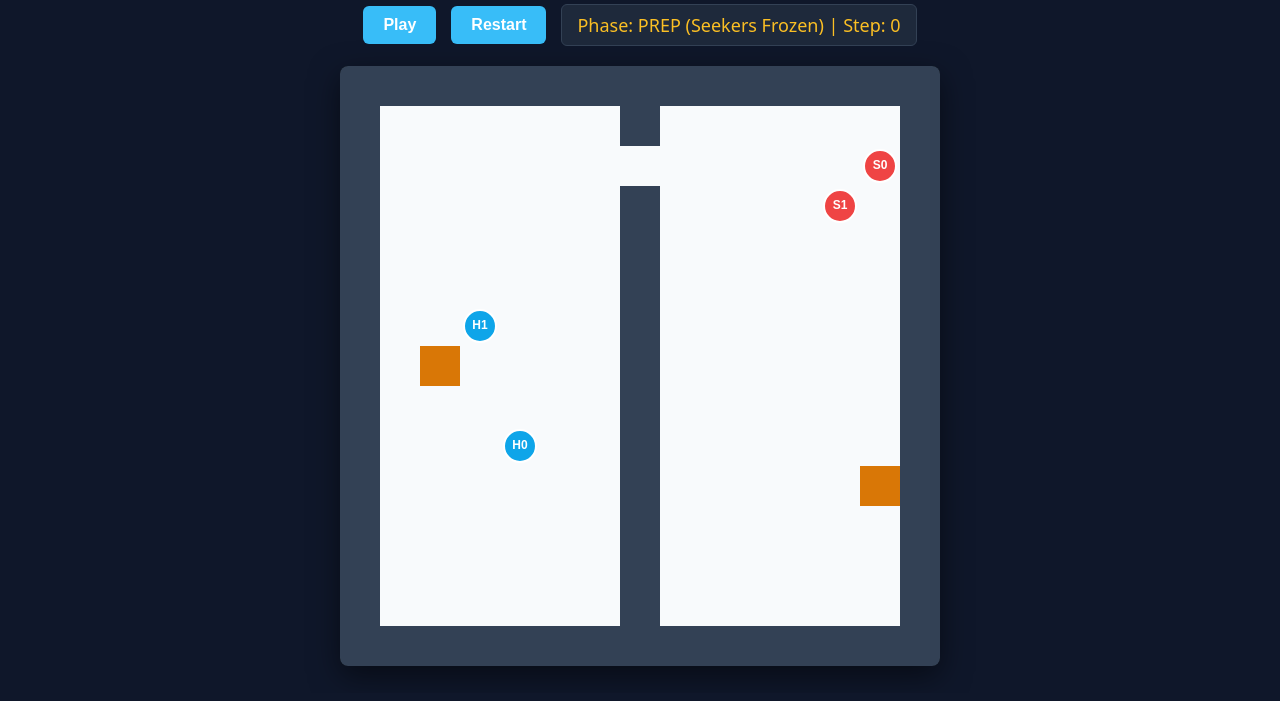
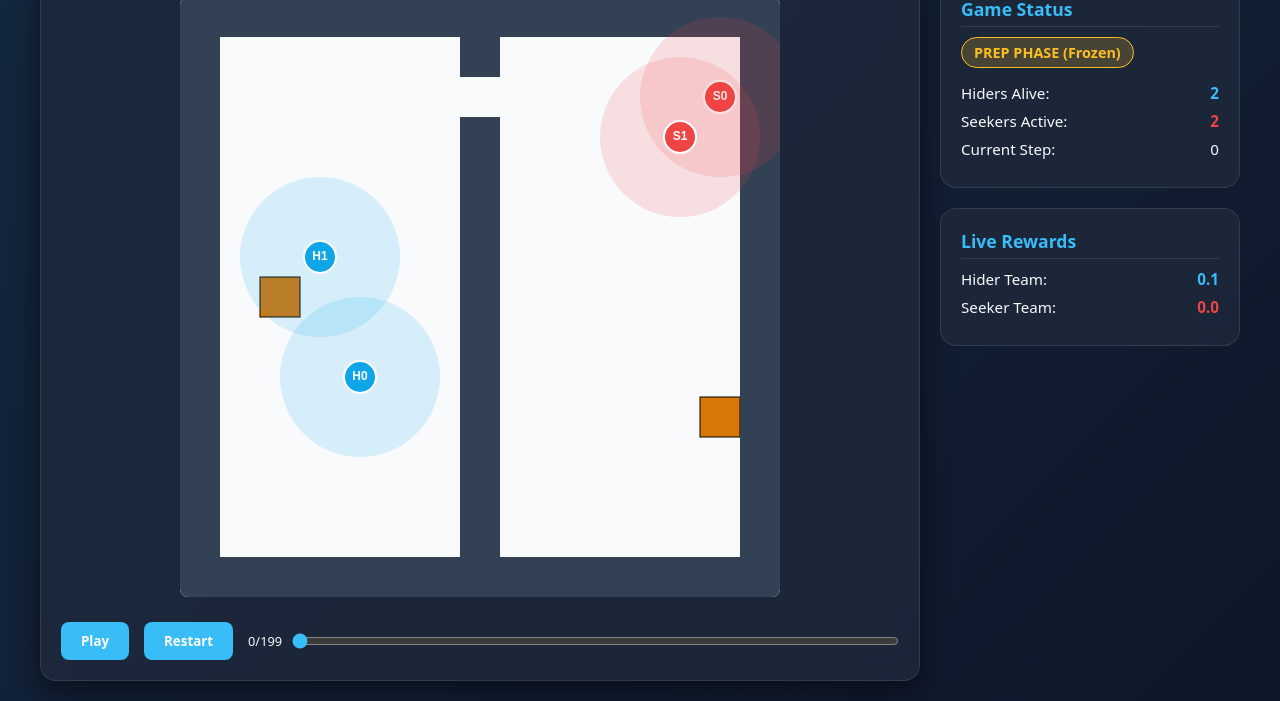
Before and after one commit to Awlishahnazi/hide-and-seek-rl, a plain HTML site: page demo/index.html in a window 1280 px wide. Shown: the part 107-808 px from the top of the page. Drawn offline with Linux system fonts and the light colour scheme.

Commit message:
webpage modified for better view and UX

```diff
--- a/demo/index.html
+++ b/demo/index.html
@@ -3,77 +3,209 @@
 <head>
     <meta charset="UTF-8">
     <meta name="viewport" content="width=device-width, initial-scale=1.0">
-    <title>Hide-and-Seek RL Replay</title>
+    <title>Hide-and-Seek RL - Interactive Demo</title>
     <style>
         :root {
             --bg-color: #0f172a;
-            --card-bg: #1e293b;
+            --card-bg: rgba(30, 41, 59, 0.85);
             --text-color: #f8fafc;
             --primary-color: #38bdf8;
             --wall-color: #334155;
-            --hider-color: #0ea5e9;
-            --seeker-color: #ef4444;
-            --box-color: #d97706;
-            --locked-box-color: #fbbf24;
+            --grid-bg: #f8fafc;
         }
+        * { margin: 0; padding: 0; box-sizing: border-box; font-family: system-ui, -apple-system, sans-serif; }
         body {
             background-color: var(--bg-color);
             color: var(--text-color);
-            font-family: system-ui, -apple-system, sans-serif;
             display: flex;
             flex-direction: column;
             align-items: center;
-            justify-content: center;
             min-height: 100vh;
-            margin: 0;
+            padding: 20px;
+            background-image: linear-gradient(135deg, rgba(56,189,248,0.1), transparent);
         }
-        h1 { color: var(--primary-color); margin-bottom: 20px; }
+        h1 { color: var(--primary-color); margin-bottom: 20px; font-size: 2rem; text-shadow: 0 0 10px rgba(56,189,248,0.3); }
+
+        .dashboard {
+            display: flex;
+            gap: 20px;
+            max-width: 1200px;
+            width: 100%;
+            align-items: flex-start;
+        }
+
+        .main-viewer {
+            flex: 1;
+            background: var(--card-bg);
+            backdrop-filter: blur(12px);
+            padding: 20px;
+            border-radius: 16px;
+            border: 1px solid rgba(255, 255, 255, 0.1);
+            box-shadow: 0 10px 30px rgba(0,0,0,0.5);
+        }
+
+        .canvas-container {
+            position: relative;
+            display: inline-block;
+            width: 100%;
+        }
+
+        canvas {
+            background-color: var(--grid-bg);
+            border-radius: 8px;
+            width: 100%;
+            height: auto;
+            max-width: 600px;
+            display: block;
+            margin: 0 auto;
+        }
+
         .controls {
             display: flex;
+            flex-wrap: wrap;
             gap: 15px;
-            margin-bottom: 20px;
+            margin-top: 20px;
             align-items: center;
+            justify-content: center;
         }
+
         button {
             padding: 10px 20px;
             background-color: var(--primary-color);
             color: #fff;
             border: none;
-            border-radius: 6px;
+            border-radius: 8px;
             cursor: pointer;
             font-weight: bold;
-            font-size: 16px;
-            transition: 0.2s;
+            transition: all 0.2s;
+            display: flex;
+            align-items: center;
+            gap: 5px;
         }
-        button:hover { background-color: #0ea5e9; }
-        button:disabled { background-color: #475569; cursor: not-allowed; }
-        #status {
-            font-size: 18px;
+        button:hover { background-color: #0ea5e9; transform: translateY(-2px); }
+        button:disabled { background-color: #475569; cursor: not-allowed; transform: none; }
+
+        .slider-container {
+            flex: 1;
+            display: flex;
+            align-items: center;
+            gap: 10px;
+        }
+        input[type=range] {
+            width: 100%;
+            cursor: pointer;
+            accent-color: var(--primary-color);
+        }
+
+        .side-panel {
+            width: 300px;
+            display: flex;
+            flex-direction: column;
+            gap: 20px;
+        }
+
+        .info-card {
             background: var(--card-bg);
-            padding: 8px 15px;
-            border-radius: 6px;
-            border: 1px solid #334155;
+            backdrop-filter: blur(12px);
+            padding: 20px;
+            border-radius: 16px;
+            border: 1px solid rgba(255, 255, 255, 0.1);
         }
-        .prep { color: #fbbf24; }
-        .chase { color: #ef4444; }
-        canvas {
-            background-color: #000;
-            border-radius: 8px;
-            box-shadow: 0 10px 30px rgba(0,0,0,0.5);
+
+        .info-card h3 {
+            font-size: 1.1rem;
+            margin-bottom: 10px;
+            color: var(--primary-color);
+            border-bottom: 1px solid rgba(255,255,255,0.1);
+            padding-bottom: 5px;
+        }
+
+        .phase-badge {
+            display: inline-block;
+            padding: 5px 12px;
+            border-radius: 20px;
+            font-weight: bold;
+            font-size: 0.9rem;
+        }
+        .prep { background: rgba(251, 191, 36, 0.2); color: #fbbf24; border: 1px solid #fbbf24; }
+        .chase { background: rgba(239, 68, 68, 0.2); color: #ef4444; border: 1px solid #ef4444; }
+
+        .stat-row {
+            display: flex;
+            justify-content: space-between;
+            margin-bottom: 8px;
+            font-size: 0.95rem;
+        }
+        .hider-stat { color: #38bdf8; font-weight: bold; }
+        .seeker-stat { color: #ef4444; font-weight: bold; }
+
+        @media (max-width: 900px) {
+            .dashboard { flex-direction: column; }
+            .side-panel { width: 100%; flex-direction: row; }
+            .info-card { flex: 1; }
+        }
+        @media (max-width: 600px) {
+            .side-panel { flex-direction: column; }
+            .controls { flex-direction: column; }
+            .slider-container { width: 100%; }
         }
     </style>
 </head>
 <body>
 
-    <h1>Hide-and-Seek RL Replay</h1>
+    <h1>Multi-Agent Hide & Seek</h1>
 
-    <div class="controls">
-        <button id="play-btn" onclick="togglePlay()">Play</button>
-        <button id="restart-btn" onclick="restart()">Restart</button>
-        <span id="status">Loading...</span>
+    <div class="dashboard">
+
+        <div class="main-viewer">
+            <div class="canvas-container">
+                <canvas id="gameCanvas" width="600" height="600"></canvas>
+            </div>
+
+            <div class="controls">
+                <button id="play-btn" onclick="togglePlay()">Play</button>
+                <button id="restart-btn" onclick="restart()">Restart</button>
+                <div class="slider-container">
+                    <span id="step-label" style="font-size: 0.8rem;">0/0</span>
+                    <input type="range" id="timeline" min="0" max="100" value="0" oninput="scrubTimeline(this.value)">
+                </div>
+            </div>
+        </div>
+
+
+        <div class="side-panel">
+            <div class="info-card">
+                <h3>Game Status</h3>
+                <div style="margin-bottom: 15px;">
+                    <span id="phase-badge" class="phase-badge prep">PREP PHASE</span>
+                </div>
+                <div class="stat-row">
+                    <span>Hiders Alive:</span>
+                    <span class="hider-stat" id="hiders-alive">2</span>
+                </div>
+                <div class="stat-row">
+                    <span>Seekers Active:</span>
+                    <span class="seeker-stat" id="seekers-alive">2</span>
+                </div>
+                <div class="stat-row">
+                    <span>Current Step:</span>
+                    <span id="current-step">0</span>
+                </div>
+            </div>
+
+            <div class="info-card">
+                <h3>Live Rewards</h3>
+                <div class="stat-row">
+                    <span>Hider Team:</span>
+                    <span class="hider-stat" id="hider-reward">0.0</span>
+                </div>
+                <div class="stat-row">
+                    <span>Seeker Team:</span>
+                    <span class="seeker-stat" id="seeker-reward">0.0</span>
+                </div>
+            </div>
+        </div>
     </div>
-
-    <canvas id="gameCanvas" width="600" height="600"></canvas>
 
     <script>
         const canvas = document.getElementById('gameCanvas');
@@ -86,23 +218,47 @@
         let intervalId = null;
         let speed = 100;
 
+
         fetch('replay.json')
             .then(response => response.json())
             .then(data => {
                 replayData = data;
-                document.getElementById('status').textContent = "Ready to play!";
+                document.getElementById('timeline').max = data.steps.length - 1;
                 drawFrame(0);
             })
-            .catch(error => {
-                console.error("Error loading replay:", error);
-                document.getElementById('status').textContent = "Error loading replay.json";
-            });
+            .catch(error => console.error("Error loading:", error));
 
         function drawFrame(stepIndex) {
             if (!replayData || !replayData.steps[stepIndex]) return;
 
             const step = replayData.steps[stepIndex];
             const grid = step.grid;
+
+
+            document.getElementById('step-label').textContent = `${stepIndex}/${replayData.steps.length - 1}`;
+            document.getElementById('current-step').textContent = step.step;
+
+            const badge = document.getElementById('phase-badge');
+            if (step.is_prep_phase) {
+                badge.textContent = "PREP PHASE (Frozen)";
+                badge.className = "phase-badge prep";
+            } else {
+                badge.textContent = "CHASE PHASE";
+                badge.className = "phase-badge chase";
+            }
+
+
+            let hReward = 0, sReward = 0;
+
+            if(step.rewards) {
+                for(let key in step.rewards) {
+                    if(key.startsWith("hider")) hReward += step.rewards[key];
+                    if(key.startsWith("seeker")) sReward += step.rewards[key];
+                }
+            }
+            document.getElementById('hider-reward').textContent = hReward.toFixed(1);
+            document.getElementById('seeker-reward').textContent = sReward.toFixed(1);
+
 
             ctx.fillStyle = '#f8fafc';
             ctx.fillRect(0, 0, canvas.width, canvas.height);
@@ -113,51 +269,41 @@
                     const px = x * cellSize;
                     const py = y * cellSize;
 
-                    if (cell === 1) {
-                        ctx.fillStyle = '#334155';
-                        ctx.fillRect(px, py, cellSize, cellSize);
-                    } else if (cell === 2) {
-                        ctx.fillStyle = '#d97706';
-                        ctx.fillRect(px, py, cellSize, cellSize);
+                    if (cell === 1) { ctx.fillStyle = '#334155'; ctx.fillRect(px, py, cellSize, cellSize); }
+                    else if (cell === 2) {
+                        ctx.fillStyle = '#d97706'; ctx.fillRect(px, py, cellSize, cellSize);
+                        ctx.strokeStyle = '#000'; ctx.strokeRect(px, py, cellSize, cellSize);
                     } else if (cell === 3) {
-                        ctx.fillStyle = '#fbbf24';
-                        ctx.fillRect(px, py, cellSize, cellSize);
+                        ctx.fillStyle = '#fbbf24'; ctx.fillRect(px, py, cellSize, cellSize);
+                        ctx.strokeStyle = '#000'; ctx.strokeRect(px, py, cellSize, cellSize);
                     }
                 }
             }
 
-            if (step.hiders && Array.isArray(step.hiders)) {
-                step.hiders.forEach((pos, i) => {
-                    drawAgent(pos[0], pos[1], '#0ea5e9', `H${i}`);
-                });
-            }
 
-            if (step.seekers && Array.isArray(step.seekers)) {
-                step.seekers.forEach((pos, i) => {
-                    drawAgent(pos[0], pos[1], '#ef4444', `S${i}`);
-                });
-            }
-
-            // Update Status
-            const statusEl = document.getElementById('status');
-            statusEl.textContent = `${step.is_prep_phase ? 'Phase: PREP (Seekers Frozen)' : 'Phase: CHASE'} | Step: ${step.step}`;
-            statusEl.className = step.is_prep_phase ? 'prep' : 'chase';
+            if (step.hiders) step.hiders.forEach((pos, i) => drawAgent(pos[0], pos[1], '#0ea5e9', `H${i}`));
+            if (step.seekers) step.seekers.forEach((pos, i) => drawAgent(pos[0], pos[1], '#ef4444', `S${i}`));
         }
 
         function drawAgent(x, y, color, label) {
             const centerX = x * cellSize + cellSize / 2;
             const centerY = y * cellSize + cellSize / 2;
-            const radius = cellSize / 2 - 4;
+
 
             ctx.beginPath();
-            ctx.arc(centerX, centerY, radius, 0, 2 * Math.PI);
+            ctx.arc(centerX, centerY, cellSize * 2, 0, 2 * Math.PI);
+            ctx.fillStyle = color === '#0ea5e9' ? 'rgba(14, 165, 233, 0.15)' : 'rgba(239, 68, 68, 0.15)';
+            ctx.fill();
+
+
+            ctx.beginPath();
+            ctx.arc(centerX, centerY, cellSize / 2 - 4, 0, 2 * Math.PI);
             ctx.fillStyle = color;
             ctx.fill();
             ctx.lineWidth = 2;
             ctx.strokeStyle = '#fff';
             ctx.stroke();
 
-            // Draw Label
             ctx.fillStyle = '#fff';
             ctx.font = 'bold 12px Arial';
             ctx.textAlign = 'center';
@@ -167,22 +313,24 @@
 
         function togglePlay() {
             if (!replayData) return;
+            const btn = document.getElementById('play-btn');
 
             if (isPlaying) {
                 clearInterval(intervalId);
-                document.getElementById('play-btn').textContent = 'Play';
+                btn.textContent = 'Play';
             } else {
                 intervalId = setInterval(() => {
                     if (currentStep < replayData.steps.length - 1) {
                         currentStep++;
+                        document.getElementById('timeline').value = currentStep;
                         drawFrame(currentStep);
                     } else {
                         clearInterval(intervalId);
-                        document.getElementById('play-btn').textContent = 'Play';
+                        btn.textContent = 'Play';
                         isPlaying = false;
                     }
                 }, speed);
-                document.getElementById('play-btn').textContent = 'Pause';
+                btn.textContent = 'Pause';
             }
             isPlaying = !isPlaying;
         }
@@ -192,7 +340,13 @@
             isPlaying = false;
             currentStep = 0;
             document.getElementById('play-btn').textContent = 'Play';
+            document.getElementById('timeline').value = 0;
             drawFrame(0);
+        }
+
+        function scrubTimeline(value) {
+            currentStep = parseInt(value);
+            drawFrame(currentStep);
         }
     </script>
 </body>
```
